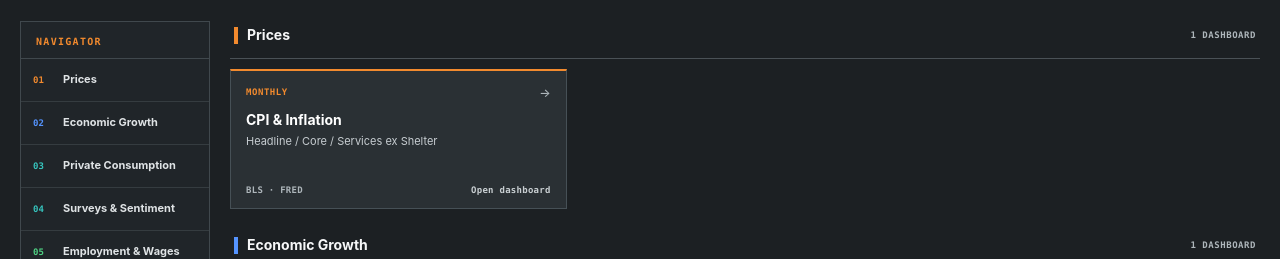
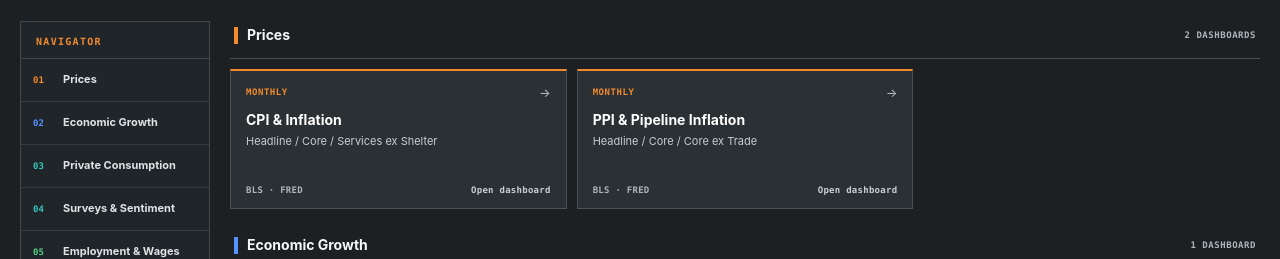
Before and after one commit to Hikky-fuji/japanpulse, a Next.js app: page /us in a window 1280 px wide. Shown: the part 1017-1276 px from the top of the page. Built offline with nearby package versions, Linux system fonts and the light colour scheme; no server answers.

Commit message:
Build data operations and US PPI dashboard

```diff
--- a/app/us/page.js
+++ b/app/us/page.js
@@ -13,6 +13,13 @@ const indicators = [
         subtitle: 'Headline / Core / Services ex Shelter',
         badge: 'Monthly',
         desc: 'Headline, core, supercore proxy, category momentum and inflation contributions. Source: BLS via FRED.',
+      },
+      {
+        href: '/us/ppi',
+        title: 'PPI & Pipeline Inflation',
+        subtitle: 'Headline / Core / Core ex Trade',
+        badge: 'Monthly',
+        desc: 'Final-demand producer prices, underlying momentum, goods-services breadth and volatile energy and trade-service channels. Source: BLS via FRED.',
       },
     ],
   },
```
